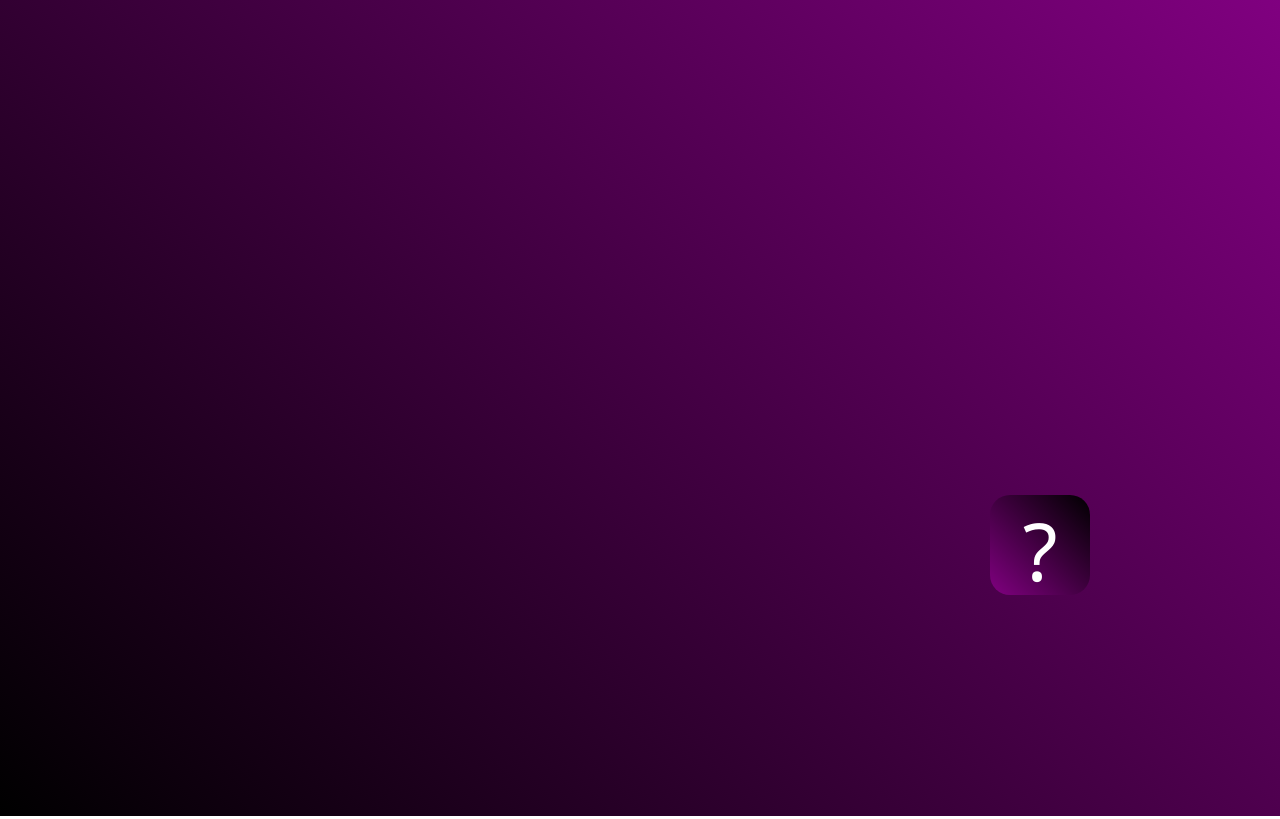
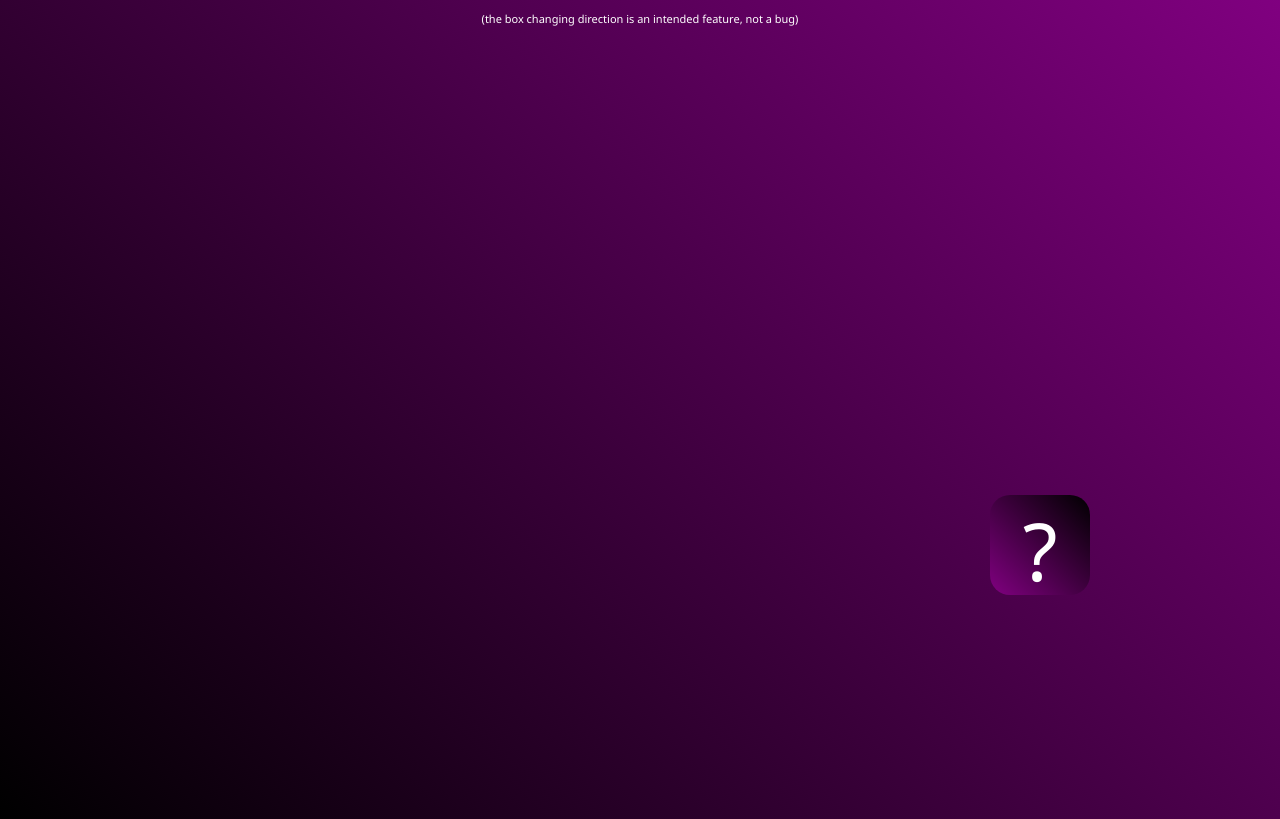
Before and after one commit to bradyens/bradyens.github.io, a plain HTML site: page fsd-projects/bouncing-box/index.html in a window 1280 px wide. Drawn offline with Linux system fonts and the light colour scheme.

Commit message:
message for those who need it

```diff
--- a/fsd-projects/bouncing-box/index.html
+++ b/fsd-projects/bouncing-box/index.html
@@ -29,6 +29,12 @@
       body {
         background-image: linear-gradient(45deg, black, purple);
       }
+      #yummers {
+        text-align: center;
+        color: white;
+        font-family: segoe ui;
+        font-size: 11px
+      }
     </style>
     <!-- 	<script src="//cdnjs.cloudflare.com/ajax/libs/jquery/2.1.1/jquery.min.js"></script> -->
   </head>
@@ -36,6 +42,7 @@
   <body class="board">
     <!-- HTML for the box -->
     <div class="box">?</div>
+    <p id="yummers">(the box changing direction is an intended feature, not a bug)</p>
 
     <script>
       (function () {
```
